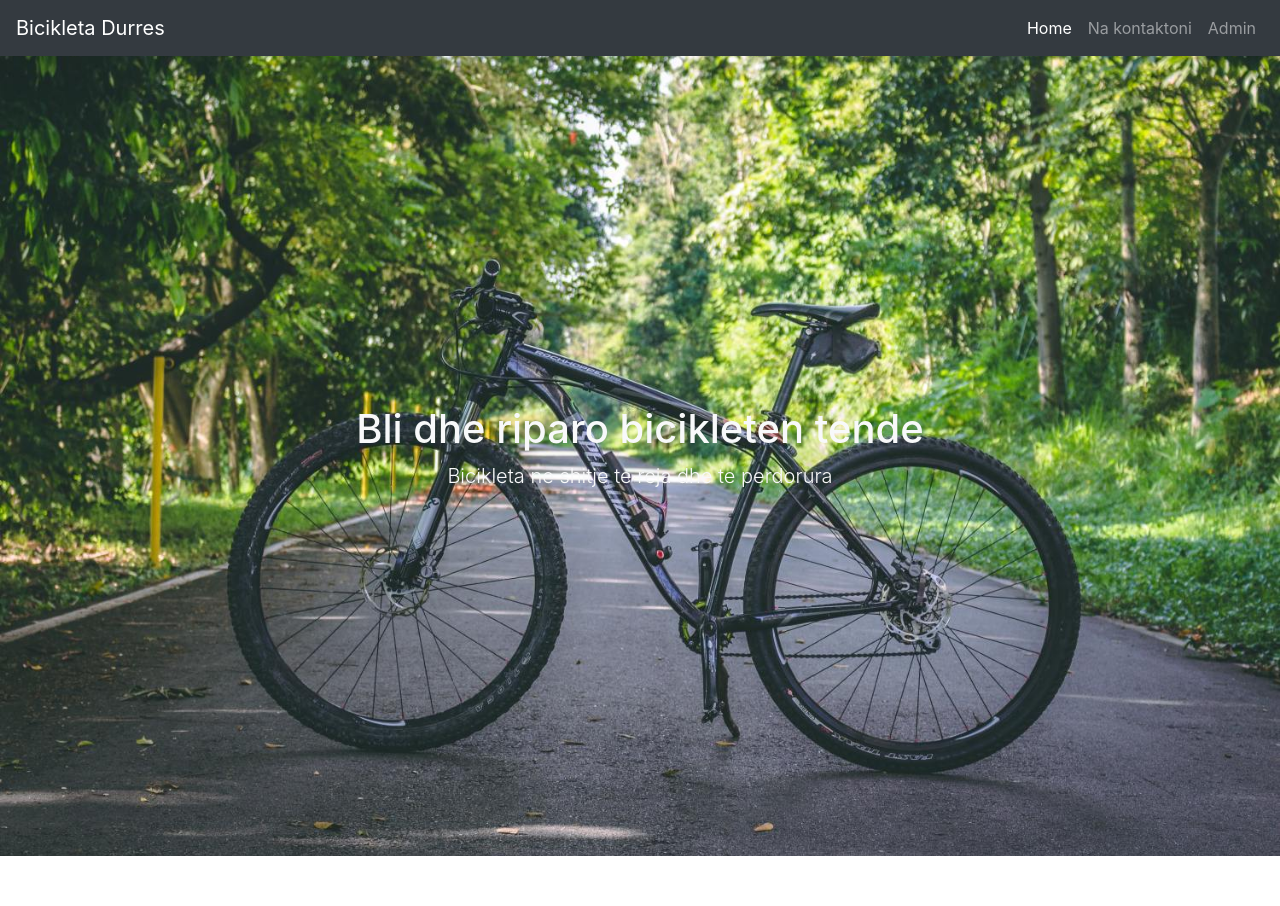
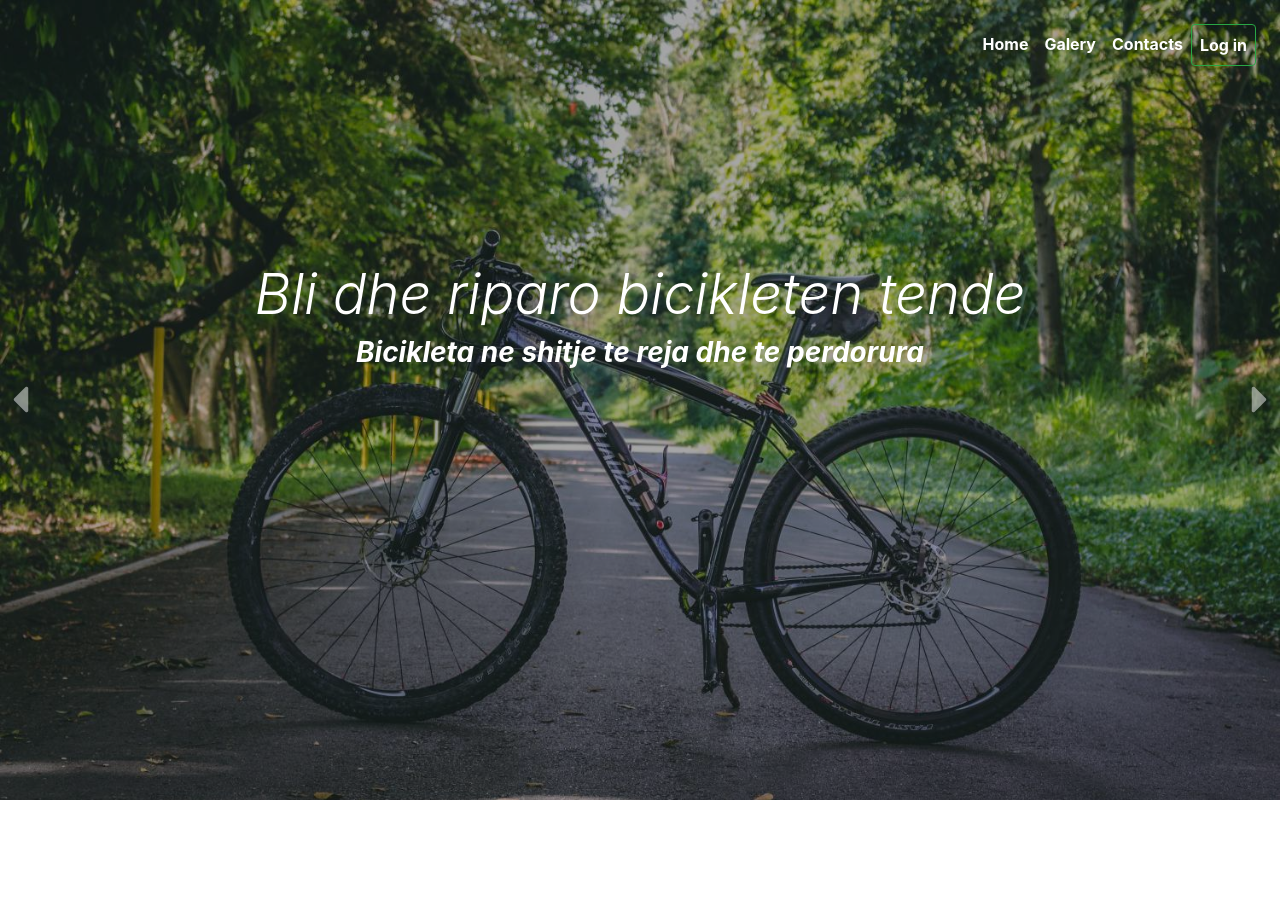
Before and after one commit to JohanDhana/bike-shop-django, a Django app: template shop/templates/shop/layout.html in a window 1280 px wide. After the commit the page ends 800 px from the top, so only its background shows below. Run offline with Django 3.2, Linux system fonts and the light colour scheme; the template is opened without the code that fills it, so the values that code supplies are empty; some libraries are stand-ins or nearby versions.

Commit message:
navbar & carousel template
home page

```diff
--- a/shop/static/shop/home.css
+++ b/shop/static/shop/home.css
@@ -159,3 +159,63 @@ table.shoping-cart-table tr td:last-child {
 .product-img{
 max-width: 215px;
 }
+
+/*navbar*/
+#navbarNav .navbar-nav .nav-link {
+    color: #ffffff;
+    font-weight: bolder;
+}
+.bg-white #navbarNav .navbar-nav .nav-link {
+    color: #000000;
+    font-weight: bolder;
+}
+.navbar-brand {
+    opacity: 0;
+}
+.navbar-expand-lg {
+    -webkit-transition: all .35s;
+    transition: all .35s;
+}
+.carousel-control-next, .carousel-control-prev {
+    z-index: 10;
+    width: 5%;
+}
+.carousel-control-next span, .carousel-control-prev span {
+    font-size: 44px;
+}
+.carousel-control-next:hover span, .carousel-control-prev:hover span{
+    outline: 1px solid #000000;
+}
+.main-carousel-item {
+    height: 100vh;
+    min-height: 360px;
+}
+.carousel-caption {
+    background-color: rgba(2, 2, 2, 0.35);
+    left: 0;
+    bottom: 0;
+}
+.carousel-caption .caption-text {
+    position: absolute;
+    top: calc(50% - 163px);
+}
+
+@media (max-width: 991px) {
+    .main-carousel-item {
+        height: auto;
+        max-height: 640px;
+    }
+    #navbarNav .navbar-nav .nav-link {
+        color: #000;
+    }
+    .navbar-light {
+        background-color: #ffffff !important;
+        padding-top: 8px !important;
+    }
+    .navbar-brand {
+        opacity: 1;
+    }
+    .carousel-control-next, .carousel-control-prev {
+        width: 15%;
+    }
+}
--- a/shop/templates/shop/layout.html
+++ b/shop/templates/shop/layout.html
@@ -6,6 +6,7 @@
     <meta name="viewport" content="width=device-width, initial-scale=1.0">
     <link rel="stylesheet" href="https://stackpath.bootstrapcdn.com/bootstrap/4.5.0/css/bootstrap.min.css"
         integrity="sha384-9aIt2nRpC12Uk9gS9baDl411NQApFmC26EwAOH8WgZl5MYYxFfc+NcPb1dKGj7Sk" crossorigin="anonymous">
+    <link rel="stylesheet" href="https://cdnjs.cloudflare.com/ajax/libs/font-awesome/5.14.0/css/all.min.css">
 
     {% load static %}
     <link rel="stylesheet" type="text/css" href="{% static 'shop/home.css' %}">
@@ -14,48 +15,119 @@
 </head>
 
 <body>
-
-<nav class="navbar navbar-expand-lg navbar-dark bg-dark">
-  <a class="navbar-brand" href="#">Bicikleta Durres</a>
-  {% comment %} <span class="text-light">Bli bicikleta | Riparime bicikletash | Bicikleta ne Durres</span> {% endcomment %}
-  <button class="navbar-toggler" type="button" data-toggle="collapse" data-target="#navbarSupportedContent" aria-controls="navbarSupportedContent" aria-expanded="false" aria-label="Toggle navigation">
+<!--navbar-->
+    <nav class="navbar navbar-expand-lg navbar-light fixed-top pt-4 pr-4">
+        <a href="/" class="navbar-brand brand-home">BIKE SHOP</a>
+        <button class="navbar-toggler ml-auto" type="button" data-toggle="collapse" data-target="#navbarNav" aria-controls="navbarNav" aria-expanded="false" aria-label="Toggle navigation">
             <span class="navbar-toggler-icon"></span>
-    {% comment %} per mobile {% endcomment %}
         </button>
-
-  <div class="collapse navbar-collapse my-2 my-lg-0" id="navbarSupportedContent">
+        <div class="collapse navbar-collapse" id="navbarNav">
             <ul class="navbar-nav ml-auto">
                 <li class="nav-item active">
                     <a class="nav-link" href="#">Home <span class="sr-only">(current)</span></a>
                 </li>
                 <li class="nav-item">
-        <a class="nav-link" href="#">Na kontaktoni</a>
+                    <a class="nav-link" href="#">Galery</a>
                 </li>
-      <li class="nav-item ">
-        <a class="nav-link" href="/admin"  role="button"  aria-haspopup="true" aria-expanded="false">
-          Admin
-        </a>
+                <li class="nav-item">
+                    <a class="nav-link" href="#">Contacts</a>
+                </li>
+                <li class="nav-item">
+                    <a class="nav-link btn btn-outline-success my-2 my-sm-0" href="/admin">Log in</a>
                 </li>
             </ul>
-
         </div>
     </nav>
+    <!--end navbar-->
 
-<header class="masthead">
-  <div class="container h-100">
-    <div class="row h-100 align-items-center">
-      <div class="col-12 text-center">
-        <h1 class=" text-light">Bli dhe riparo bicikleten tende</h1>
-        <p class="lead text-light">Bicikleta ne shitje te reja dhe te perdorura</p>
+    <!--carousel-->
+        <div id="carouselExampleCaptions" class="carousel slide carousel-fade" data-ride="carousel">
+            <div class="carousel-inner">
+                <div class="carousel-item main-carousel-item position-relative active">
+                    <img src="media/bicikleta-cover.jpg" class="d-block w-100" alt="cover-1">
+                    <div class="carousel-caption d-none d-md-block w-100 h-100">
+                        <div class="text-center font-italic caption-text w-100 py-4">
+                            <h1 class="display-4">Bli dhe riparo bicikleten tende</h1>
+                            <h3 class="font-weight-bolder">Bicikleta ne shitje te reja dhe te perdorura</h3>
                         </div>
                     </div>
                 </div>
-</header>
+                <div class="carousel-item main-carousel-item position-relative">
+                    <img src="https://images.unsplash.com/photo-1542245796-946699811998?ixlib=rb-1.2.1&ixid=eyJhcHBfaWQiOjEyMDd9&auto=format&fit=crop&w=1950&q=80" class="d-block w-100" alt="cover-2">
+                    <div class="carousel-caption d-none d-md-block w-100 h-100">
+                        <div class="text-center font-italic caption-text w-100 py-4">
+                            <h1 class="display-4">Bli dhe riparo bicikleten tende 2</h1>
+                            <h3 class="font-weight-bolder">Bicikleta ne shitje te reja dhe te perdorura</h3>
+                        </div>
+                    </div>
+                </div>
+                <div class="carousel-item main-carousel-item position-relative">
+                    <img src="https://images.unsplash.com/photo-1485965120184-e220f721d03e?ixlib=rb-1.2.1&ixid=eyJhcHBfaWQiOjEyMDd9&auto=format&fit=crop&w=1350&q=80" class="d-block w-100" alt="cover-2">
+                    <div class="carousel-caption d-none d-md-block w-100 h-100">
+                        <div class="text-center font-italic caption-text w-100 py-4">
+                            <h1 class="display-4">Bli dhe riparo bicikleten tende 2</h1>
+                            <h3 class="font-weight-bolder">Bicikleta ne shitje te reja dhe te perdorura</h3>
+                        </div>
+                    </div>
+                </div>
+                <div class="carousel-item main-carousel-item position-relative">
+                    <img src="https://images.unsplash.com/photo-1576435728678-68d0fbf94e91?ixlib=rb-1.2.1&ixid=eyJhcHBfaWQiOjEyMDd9&auto=format&fit=crop&w=1503&q=80" class="d-block w-100" alt="cover-2">
+                    <div class="carousel-caption d-none d-md-block w-100 h-100">
+                        <div class="text-center font-italic caption-text w-100 py-4">
+                            <h1 class="display-4">Bli dhe riparo bicikleten tende 2</h1>
+                            <h3 class="font-weight-bolder">Bicikleta ne shitje te reja dhe te perdorura</h3>
+                        </div>
+                    </div>
+                </div>
+            </div>
+            <a class="carousel-control-prev" href="#carouselExampleCaptions" role="button" data-slide="prev">
+                <span class="fas fa-caret-left p-0 pr-4 text-light" aria-hidden="true"></span>
+                <span class="sr-only">Previous</span>
+            </a>
+            <a class="carousel-control-next" href="#carouselExampleCaptions" role="button" data-slide="next">
+                <span class="fas fa-caret-right p-0 pl-4 text-light" aria-hidden="true"></span>
+                <span class="sr-only">Next</span>
+            </a>
+        </div>
+    <!--end carousel-->
 
-    <div class="container" style="margin-top:50px">
+    <div class="container mt-5">
         {% block content %}
         {% endblock %}
     </div>
+
+    <script src="https://code.jquery.com/jquery-3.5.1.slim.min.js"></script>
+    <script src="https://cdn.jsdelivr.net/npm/popper.js@1.16.1/dist/umd/popper.min.js"></script>
+    <script src="https://stackpath.bootstrapcdn.com/bootstrap/4.5.2/js/bootstrap.min.js"></script>
+
+    <script>
+        $(document).ready(function() {
+            // menu [desktop]
+            const navbar = $('.navbar-expand-lg');
+            const logo = $('.brand-home');
+
+            const animateNavbar = () => {
+                if ($(this).scrollTop() > 120) {
+                    navbar.removeClass('pt-4').addClass('bg-white shadow-sm');
+                    logo.css('opacity', '1');
+                }
+                if ($(this).scrollTop() < 120) {
+                    navbar.removeClass('bg-white shadow-sm').addClass('pt-4');
+                    logo.css('opacity', '0');
+                }
+            }
+
+            if ($(window).innerWidth() > 991) {
+                // at the beginning
+                animateNavbar();
+
+                // when scroll
+                $(window).scroll(function () {
+                    animateNavbar();
+                })
+            }
+        });
+    </script>
 </body>
 
 </html>
```
Also changed, not shown: db.sqlite3. Lines whose indentation alone changed are shown as unchanged.
